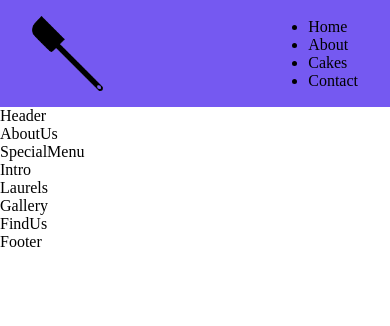
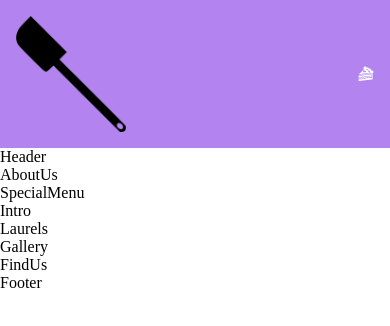
Before and after one commit to Jorge196/mami-cake, a React (Create React App) app: page / in a window 390 px wide. Shown: the top 326 px of the page. Built offline with nearby package versions, Linux system fonts and the light colour scheme; a web font is replaced by a local one.

Commit message:
change the jsx file for Navbar inorder to had the cakeslice drop menu when the app isnot on full screen, also made the css file adjustments in order for the app to look well and fit mobile devices. Also changed the main colors of the app, still deciding what colors to actually change it to

```diff
--- a/src/components/Navbar/Navbar.css
+++ b/src/components/Navbar/Navbar.css
@@ -3,7 +3,7 @@
     display: flex;
     justify-content: space-between;
     align-items: center;
-    background: rgb(117, 89, 241);
+    background: var(--color-purple);
 
     padding: 1rem 2rem;
 }
@@ -15,5 +15,95 @@
 }
 
 .app__navbar-logo img {
-    height: 75px;
+    width: 100px;
 }
+
+.app__navbar-links {
+    flex: 1;
+    display: flex;
+    justify-content: center;
+    align-items: center;
+
+    list-style: none;
+}
+
+.app__navbar-links li {
+    margin: 0 1rem;
+    cursor: pointer;
+}
+
+.app__navbar-links li:hover {
+    color: var(--color-grey)
+}
+
+.app__navbar-smallscreen{
+    display: none;
+}
+
+.app__navbar-smallscreen_overlay{
+    position: fixed;
+    top: 0;
+    left: 0;
+    width: 100%;
+    height: 100vh;
+    background: var(--color-blue);
+    transition: 0.5s ease;
+
+    flex-direction: column;
+    z-index: 5;
+}
+
+.app__navbar-smallscreen_overlay .overlay__close {
+    font-size: 27px;
+    color: var(--color-light-yellow);
+    cursor: pointer;
+
+    position: absolute;
+    top: 20px;
+    right: 20px;
+}
+
+.app__navbar-smallscreen_links{
+    list-style: none;
+}
+
+.app__navbar-smallscreen_links li {
+    margin: 2rem;
+    cursor: pointer;
+    color: var(--color-light-yellow);
+    font-size: 2rem;
+    text-align: center;
+    font-family: var(--font-base);
+
+}
+
+.app__navbar-smallscreen_links li:hover {
+    color: var(--color-white);
+}
+
+@media screen and (max-width: 2000px) {
+    .app__navbar-logo img {
+        width: 210px;
+    }
+}
+
+
+@media screen and (max-width: 1150px) {
+    .app__navbar-links {
+        display: none;
+    }
+
+    .app__navbar-smallscreen {
+        display: flex;
+    }
+}
+
+@media screen and (max-width: 650px) {
+    .app__navbar {
+        padding: 1rem;
+    }
+
+    .app__navbar-logo img {
+        width: 110px;
+    }
+}
--- a/src/components/Navbar/Navbar.jsx
+++ b/src/components/Navbar/Navbar.jsx
@@ -1,11 +1,13 @@
 import React from 'react';
-import { GiCakeMenu } from 'react-icons/gi';
-import { MdOutlineCakeMenu } from 'react-icons/md';
+import { GiCakeSlice } from 'react-icons/gi';
+import { MdOutlineRestaurantMenu } from 'react-icons/md';
 
 import images from '../../constants/images';
 import './Navbar.css';
 
-const Navbar = () => (
+const Navbar = () => {
+  const [toggleMenu, setToggleMenu] = React.useState(false);
+  return(
     <nav className="app__navbar">
       <div className="app__navbar-logo">
         <img src={images.blackrubberspatula}  alt="app logo" />
@@ -15,9 +17,23 @@
         <li className="p__opensans"><a href="#about">About</a></li>
         <li className="p__opensans"><a href="#cake">Cakes</a></li>
         <li className="p__opensans"><a href="#contact">Contact</a></li>
-
       </ul>
+      <div className="app__navbar-smallscreen">
+        <GiCakeSlice color="#fff" fontsize={27} onClick={() => setToggleMenu(true)} />
+        {toggleMenu && (
+          <div className="app__navbar-smallscreen_overlay flex__center slide-bottom">
+            <MdOutlineRestaurantMenu fontSize={27} className="overlay__close" onCLick={() => setToggleMenu(false)} />
+            <ul className="app__navbar-smallscreen_links">
+              <li className="p__opensans"><a href="#home">Home</a></li>
+              <li className="p__opensans"><a href="#about">About</a></li>
+              <li className="p__opensans"><a href="#cake">Cakes</a></li>
+              <li className="p__opensans"><a href="#contact">Contact</a></li>
+            </ul>
+          </div>
+        )}
+      </div>
     </nav>
   );
+};
 
 export default Navbar;
--- a/src/index.css
+++ b/src/index.css
@@ -5,9 +5,9 @@
   --font-alt: 'Open Sans', sans-serif;
 
   --color-blue: #4657f3;
-  --color-purple: #945eda;
+  --color-purple: #b384f0;
   --color-gray: #545454;
-  --color-light-blue: #9cf0f0;
+  --color-light-yellow: #e5f507;
   --color-grey: #AAAAAA;
   --color-white: #FFFFFF;
 }
```
Lines whose indentation alone changed are shown as unchanged.
